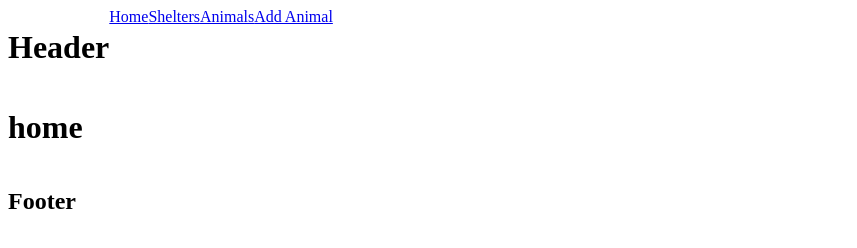
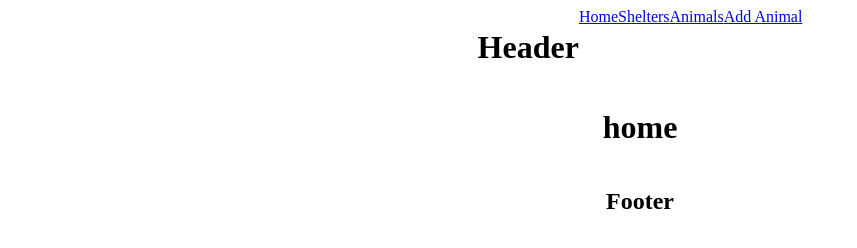
Before and after one commit to Jdoud1993/Phase-3-Kennel-Mate-Front-End, a React app: page / in a window 1280 px wide. Shown: the whole page, without its empty margins (0-857 px from the left). Built offline with nearby package versions, Linux system fonts and the light colour scheme.

```diff
--- a/src/Components/Home.js
+++ b/src/Components/Home.js
@@ -1,7 +1,12 @@
 import React from "react";
 
+
 function Home() {
-    return(<h1>home</h1>)
+    return(
+        <div id="Home">
+            <h1>home</h1>
+        </div>
+    )
 }
 
 export default Home
--- a/src/index.css
+++ b/src/index.css
@@ -1,10 +1,11 @@
 #body {
     display: flex;
     flex-direction: column;
-    justify-content: space-between;
+    align-items: center;
 }
 
 #header {
     display: flex;
     flex-direction: row;
+    justify-content: space-evenly;
 }
```
